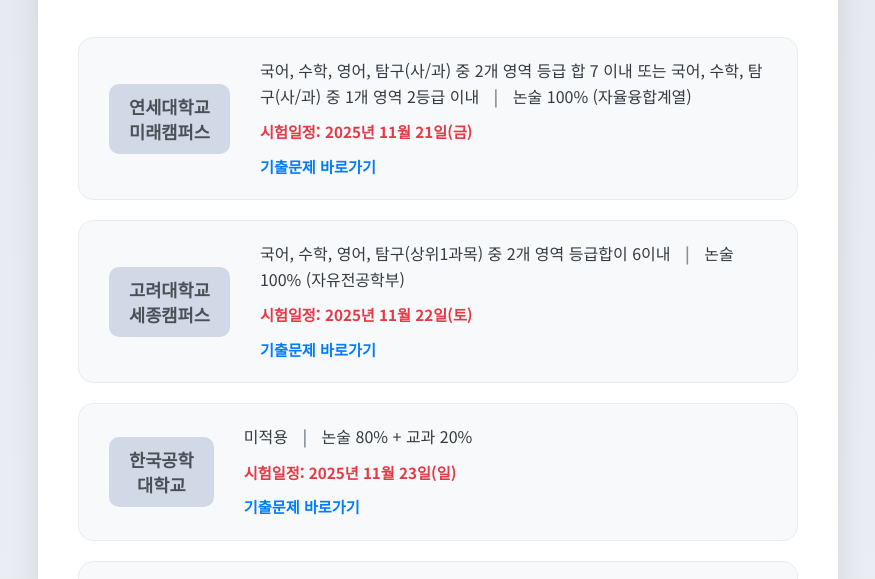
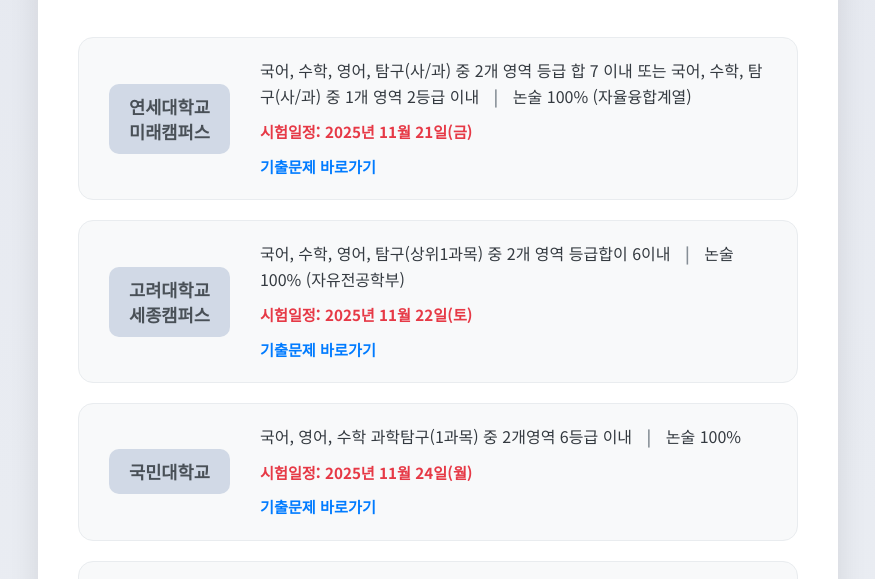
Before and after one commit to kjs1227/nonsul, a plain HTML site: page index.html in a window 1280 px wide. Shown: the part 143-722 px from the top of the page, without its empty margins (202-1077 px from the left). Drawn offline with Linux system fonts and the light colour scheme.

Commit message:
Update index.html

```diff
--- a/index.html
+++ b/index.html
@@ -145,6 +145,17 @@
     </div>
 
     <div class="university-card">
+        <div class="uni-name">국민대학교</div>
+        <div class="details">
+            국어, 영어, 수학 과학탐구(1과목) 중 2개영역 6등급 이내
+            <span class="separator">|</span>
+            논술 100%
+            <div class="exam-date">시험일정: 2025년 11월 24일(월)</div>
+            <div class="exam-link"><a href="https://admission.kookmin.ac.kr/nonschedule/application.php" target="_blank">기출문제 바로가기</a></div>
+        </div>
+    </div>
+
+    <div class="university-card">
         <div class="uni-name">한국공학<br>대학교</div>
         <div class="details">
             미적용
```
